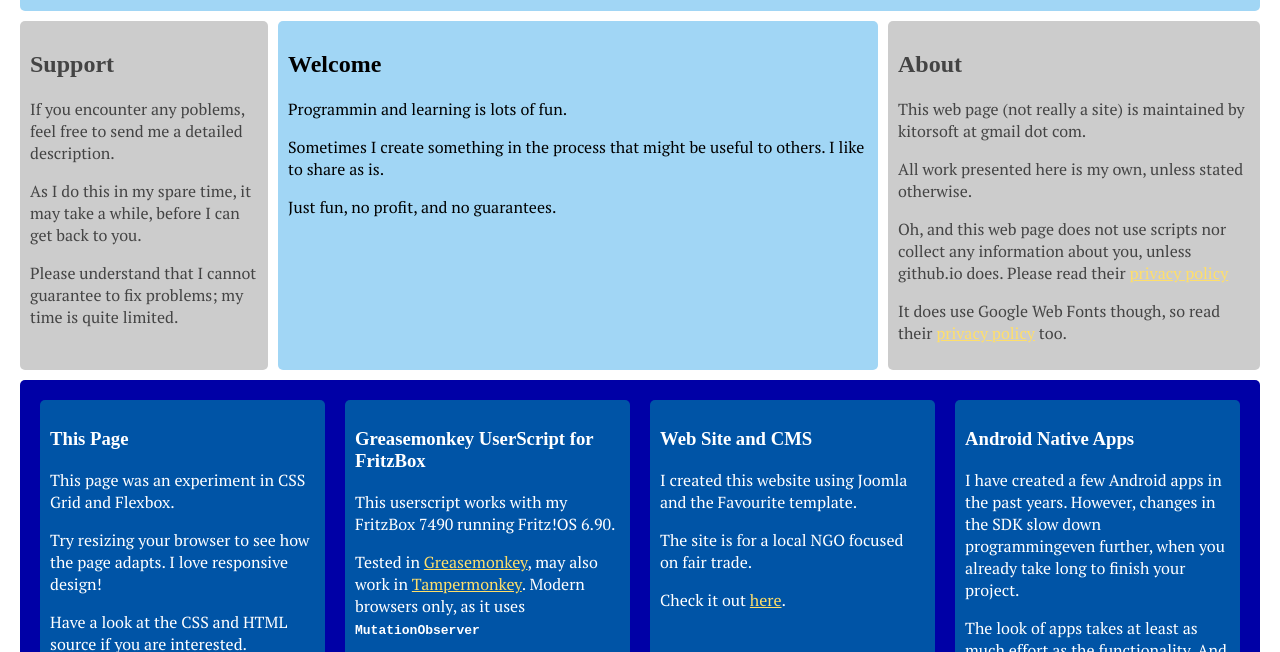
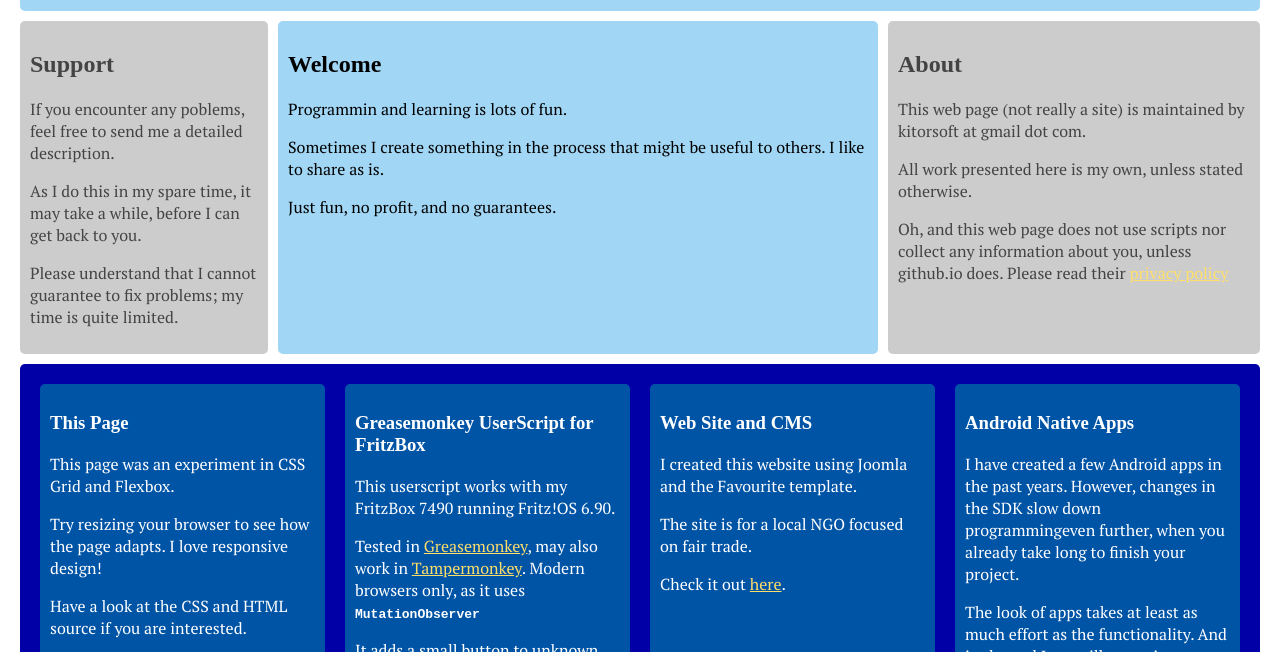
Before and after one commit to kitorsoft/kitorsoft.github.io, a plain HTML site: page index.html in a window 1280 px wide. Shown: the part 109-761 px from the top of the page. Drawn offline with Linux system fonts and the light colour scheme; a web font is replaced by a local one.

Commit message:
google web fonts removed

```diff
--- a/index.html
+++ b/index.html
@@ -34,7 +34,6 @@
 		<p>This web page (not really a site) is maintained by kitorsoft at gmail dot com.</p>
 		<p>All work presented here is my own, unless stated otherwise.</p>
 		<p>Oh, and this web page does not use scripts nor collect any information about you, unless github.io does. Please read their <a href="https://docs.github.com/en/github/site-policy/github-privacy-statement">privacy policy</a></p>
-		<p>It does use Google Web Fonts though, so read their <a href="https://www.google.com/policies/privacy/">privacy policy</a> too.</p>
 	</div>
 
 	<div class="box content">
```
